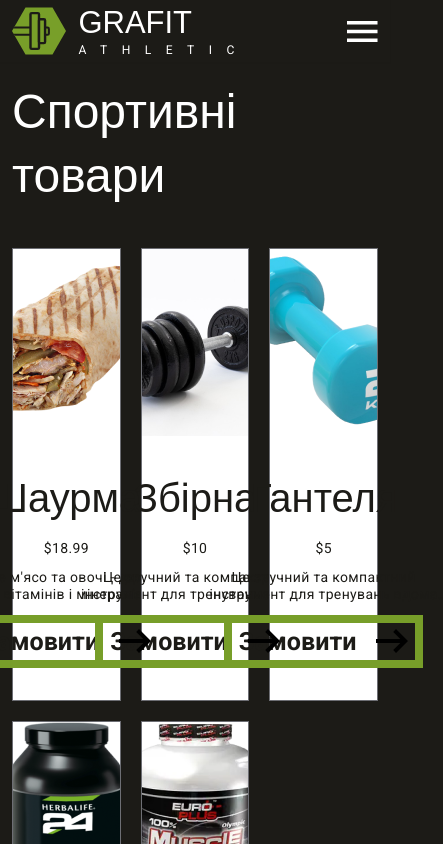
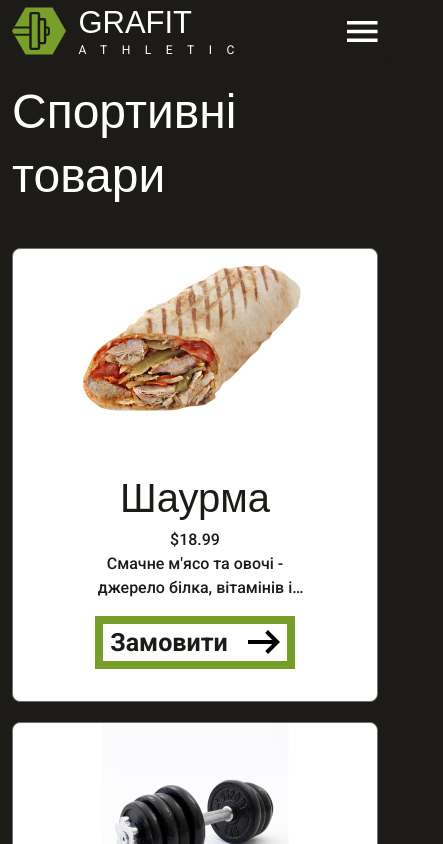
Before and after one commit to DanyloSus/grafit-athletic, a Next.js app: page /signed/products in a window 390 px wide. Shown: the top 844 px of the page, 443 px wide, since content can reach past the window. Built offline with nearby package versions, Linux system fonts and the light colour scheme; a web font is replaced by a local one.

Commit message:
Completed

```diff
--- a/app/signed/products/Product.tsx
+++ b/app/signed/products/Product.tsx
@@ -11,18 +11,20 @@ type ProductElementProps = {
 
 const ProductElement = (props: ProductElementProps) => {
   return (
-    <div className="bg-white border border-grey flex flex-col items-center">
+    <div className="bg-white border border-grey flex flex-col items-center sm:max-w-[444px] lg:max-w-[380px] rounded-lg">
       <Image
         src={`/${props.image}.png`}
         alt={props.name}
         width={380}
         height={187}
-        className="w-[380px] h-[187px] object-cover"
+        className="w-full h-[187px] object-cover"
       />
-      <div className="flex flex-col gap-3 py-8 items-center justify-center">
+      <div className="flex flex-col gap-0 py-8 items-center justify-center max-w-[239px] font-medium">
         <h3 className="text-[40px] text-black text-center">{props.name}</h3>
-        <p className="text-black text-center">${props.price}</p>
-        <p className="text-2l text-black w-[239px] text-center">{props.text}</p>
+        <span className="text-black text-center">${props.price}</span>
+        <span className="text-2l text-black w-[239px] text-center mb-4">
+          {props.text}
+        </span>
         <Button
           text="Замовити"
           type="outline"
--- a/app/signed/products/page.tsx
+++ b/app/signed/products/page.tsx
@@ -38,7 +38,7 @@ const Page = () => {
   return (
     <section className="py-20 flex items-center flex-col gap-10">
       <h2>Спортивні товари</h2>
-      <div className="grid grid-cols-3 gap-5">
+      <div className="grid grid-cols-1 sm:grid-cols-2 lg:grid-cols-3 gap-5">
         {products.map((e, index) => (
           <ProductElement
             image={e.image}
```
